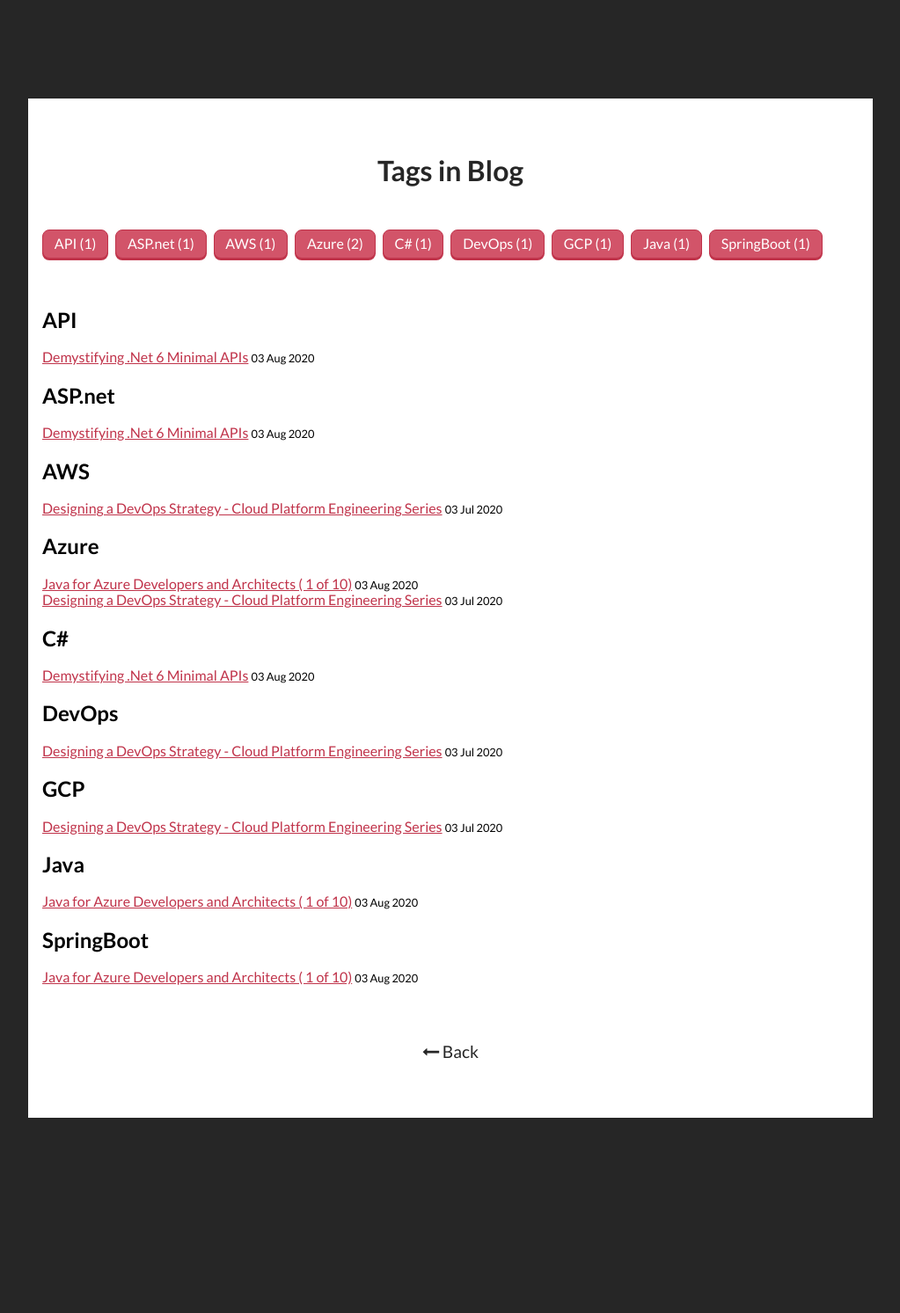
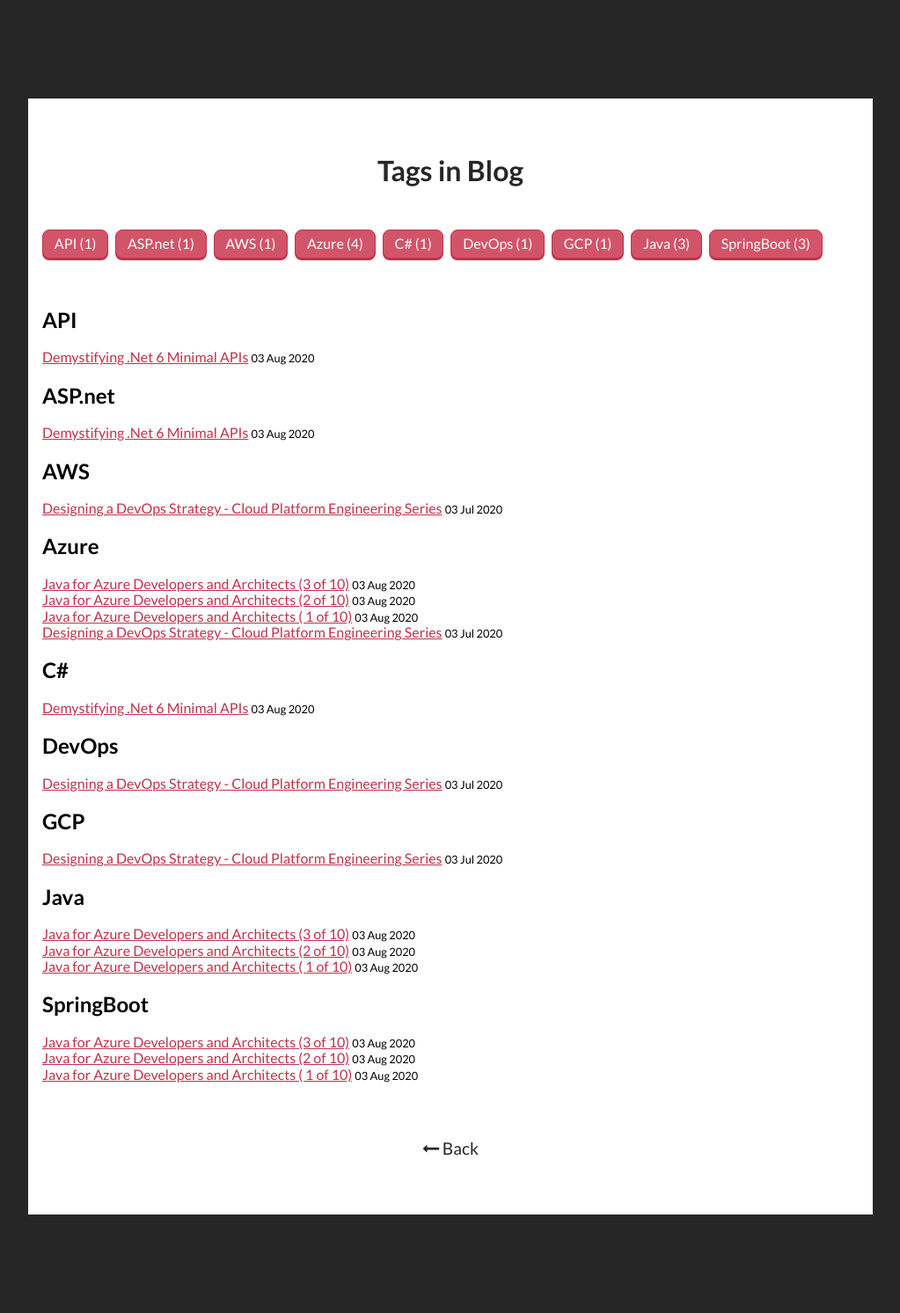
Before and after one commit to AceTheCloud/blog, a Jekyll site: the page built from _pages/tags.html, in a window 1280 px wide. Shown: the whole page at 88% size, without its empty margins (128-1151 px from the left). Built offline with Jekyll 4.4.1, drawn with Linux system fonts in a browser that asks for light colours; before the commit the page ends 1383 px from its top, so only the background shows below that.

Commit message:
added other blog posts

```diff
--- a/_posts/2022-01-01-Java-SpringBoot-On-Azure-Cloud-1.markdown
+++ b/_posts/2022-01-01-Java-SpringBoot-On-Azure-Cloud-1.markdown
@@ -3,7 +3,7 @@
 title: "Java for Azure Developers and Architects ( 1 of 10)"
 img: java.jpg
 date: 2020-08-03 12:55:00 +0300
-description: Java and SpringBoot on Azure Cloud (1 of 10)
+description: Java for Azure Developers and Architects (1 of 10)
 tag: [Java, SpringBoot, Azure]
 ---
 
@@ -24,24 +24,7 @@
 To develop the API, we'll use the latest version of Spring Boot. We also use JPA and Azure MySQL database for the persistence side of things.
 We will develop an API using Spring Boot and a client application that will consume the API using Angular.
 
-### Java Application types
-
-#### Monolithic applications
-A monolithic application is an all in one solution that still fits for many projects. A monolithic application is a good start for prototyping and startups. It's simple to develop, debug, test, and deploy.
-
-Traditionally, monolithic applications run on application servers and scale the entire application as a whole.
-
-#### Microservices
-Today, in order to succeed, businesses are asked to adapt, fail fast, and expect the unexpected. To achieve a reduced time to market, more engineers get hired. But the outcome might be the opposite! It results in a higher time to market, because you have more communication effort when more engineers need to collaborate. The solution here is to divide and conquer.
-
-In a cross-functional team, you can deliver features as independently as possible. Each team should be responsible for its own dedicated part of the software.
-
-#### Batch jobs
-Some applications are intended to run briefly. They execute a particular workload, and then exit rather than wait for requests or user input. Batch jobs are a solution for this use case. Even though some batches can last for hours, sometimes jobs need to run once or at regular, scheduled intervals.
-
-#### Serverless architectures
-Functions are executed only on an event. A function is "triggered" by a specific type of event. Supported triggers include responding to changes in data, responding to messages, running on a schedule, or receiving an HTTP request.
-
+___
 
 ### Java Technologies
 
@@ -91,3 +74,33 @@
 Open Liberty is the community-driven, open-source version of WAS.
 
 Oracle GlassFish is the reference implementation of many Java EE web standards (including Servlet and JSP).
+
+___
+
+## Types of Java applications
+
+In this unit, we'll distinguish between the different types of server-side Java applications to help you choose a matching cloud solution.
+
+### Monolithic applications (Azure Infra Solution - Ex : AzureVMs Azure App Service )
+A monolithic application is an all in one solution that still fits for many projects. A monolithic application is a good start for prototyping and startups. It's simple to develop, debug, test, and deploy.
+
+Traditionally, monolithic applications run on application servers and scale the entire application as a whole.
+
+### Microservices (Azure Infra Solution - Ex Azure App Service, Azure Container Instances , Azure K8s Service)
+Today, in order to succeed, businesses are asked to adapt, fail fast, and expect the unexpected. To achieve a reduced time to market, more engineers get hired. But the outcome might be the opposite! It results in a higher time to market, because you have more communication effort when more engineers need to collaborate. The solution here is to divide and conquer.
+
+In a cross-functional team, you can deliver features as independently as possible. Each team should be responsible for its own dedicated part of the software.
+
+### Batch jobs (Azure Infra Solution - Ex Azure Function, Azure Data Factory, Apache Flink running on Azure VMs)
+Some applications are intended to run briefly. They execute a particular workload, and then exit rather than wait for requests or user input. Batch jobs are a solution for this use case. Even though some batches can last for hours, sometimes jobs need to run once or at regular, scheduled intervals.
+
+### Serverless architectures (Azure Infra Solution -  Azure Functions , Azure Logic Apps)
+Functions are executed only on an event. A function is "triggered" by a specific type of event. Supported triggers include responding to changes in data, responding to messages, running on a schedule, or receiving an HTTP request.
+
+___
+
+### Azure Spring Cloud
+Azure Spring Cloud lets you focus on building Spring Boot apps without managing infrastructure.
+You can easily deploy your JARs or code, and it will automatically wire your apps with the Spring service runtime.
+After you deploy the apps, you can easily monitor their performance, fix errors, and make improvements.
+Azure Spring Cloud is integrated into the Azure ecosystem and is ready to tackle enterprise workloads.
--- /dev/null
+++ b/_posts/2022-01-01-Java-SpringBoot-On-Azure-Cloud-2.markdown
@@ -0,0 +1,10 @@
+---
+layout: post
+title: "Java for Azure Developers and Architects (2 of 10)"
+img: java.jpg
+date: 2020-08-03 12:55:00 +0300
+description: Java for Azure Developers and Architects (2 of 10)
+tag: [Java, SpringBoot, Azure]
+---
+
+# Java for Azure Developers and Architects (Blog 2 of 10)
--- /dev/null
+++ b/_posts/2022-01-01-Java-SpringBoot-On-Azure-Cloud-3.markdown
@@ -0,0 +1,10 @@
+---
+layout: post
+title: "Java for Azure Developers and Architects (3 of 10)"
+img: java.jpg
+date: 2020-08-03 12:55:00 +0300
+description: Java for Azure Developers and Architects (3 of 10)
+tag: [Java, SpringBoot, Azure]
+---
+
+# Java for Azure Developers and Architects (Blog 3 of 10)
```
